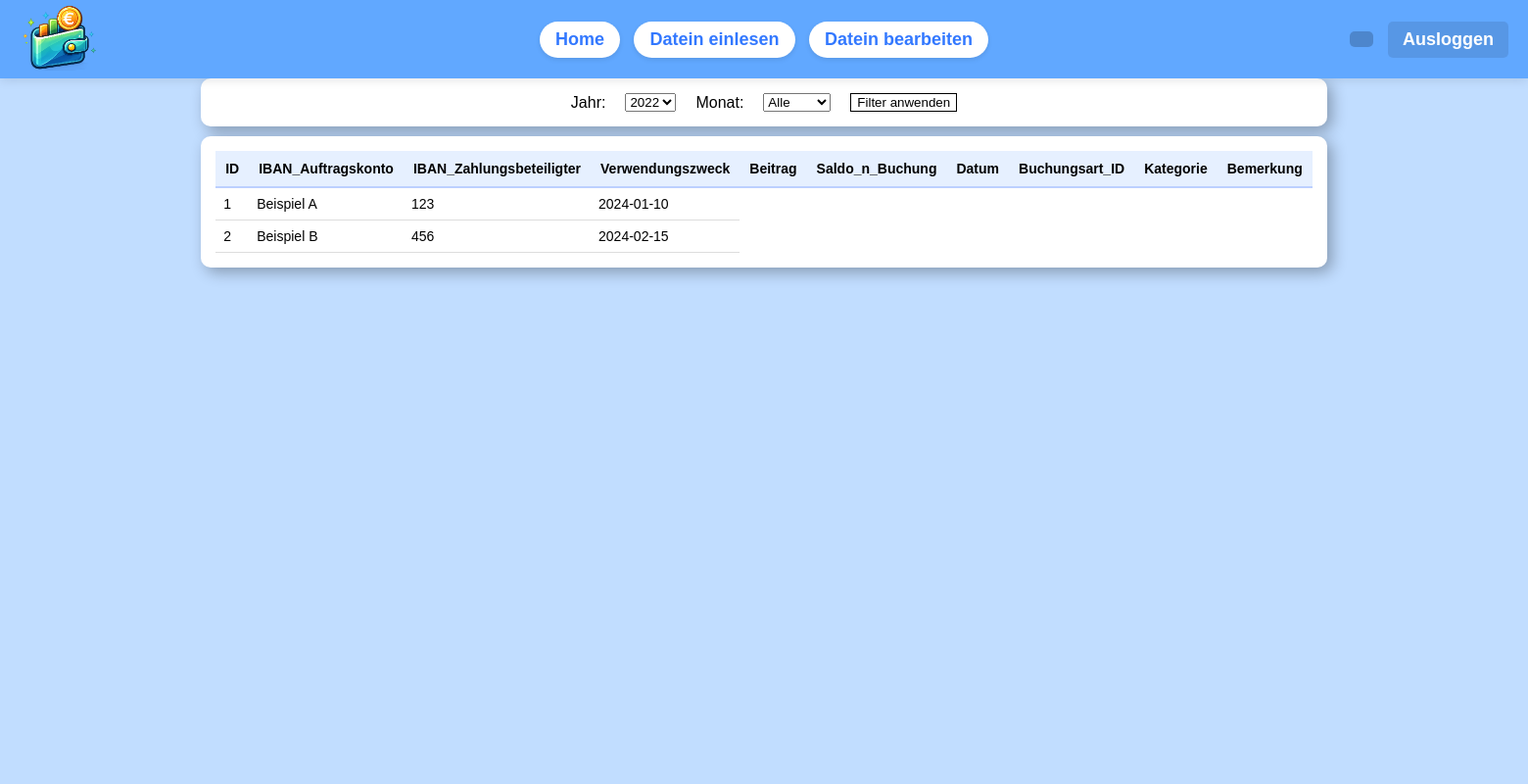
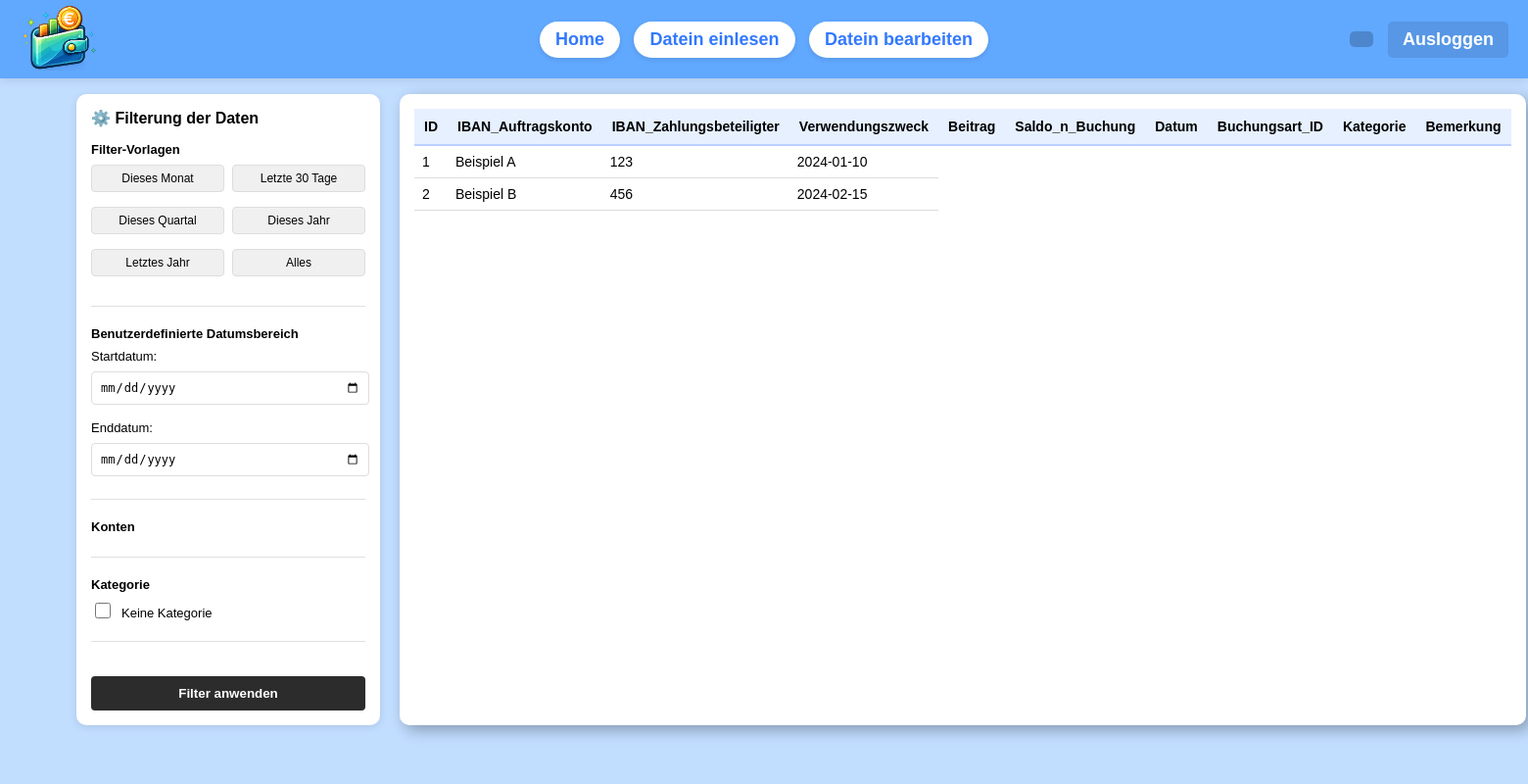
Before and after one commit to DCEv0LuTiOn/Finanzapp, a Flask app: template src/templates/data_edit.html in a window 1560 px wide. Shown: the whole page at 98% size. Run offline with Flask 3, Linux system fonts and the light colour scheme; the template is opened without the code that fills it, so the values that code supplies are empty; parts of the project's set-up code (start-up, migrations or seed data) failed here and were passed over.

Commit message:
data_edit Filter eingebaut

```diff
--- a/src/server.py
+++ b/src/server.py
@@ -115,6 +115,59 @@ def logout():
 @app.route("/menue", methods=["GET", "POST"])
 @login_required
 def menue():
+    filter_daten = get_filter_daten()
+    kategorien = filter_daten["kategorien"]
+    selected_kategorien = filter_daten["selected_kategorien"]
+    start_date = filter_daten["start_date"]
+    end_date = filter_daten["end_date"]
+    konten = filter_daten["konten"]
+    selected_konten = filter_daten["selected_konten"]
+
+    transaktionen = db.get_transaktionen_by_IBANs_and_Kategorie_IDs_and_date(selected_konten, selected_kategorien, start_date, end_date)
+    print(len(transaktionen))
+
+    return render_template("menue/menue.html",
+                            action="menue",
+                            user_name=session.get("name"),
+                            kategorien=kategorien,
+                            selected_kategorien=selected_kategorien,
+                            start_date=start_date,
+                            end_date=end_date,
+                            konten=konten,
+                            selected_konten=selected_konten)
+
+#Menue ausliefern
+@app.route("/data_input")
+@login_required
+def data_input():
+    return render_template("data_input.html", user_name=session.get("name"))
+
+#Menue ausliefern
+@app.route("/data_edit", methods=["GET", "POST"])
+@login_required
+def data_edit():
+    filter_daten = get_filter_daten()
+    kategorien = filter_daten["kategorien"]
+    selected_kategorien = filter_daten["selected_kategorien"]
+    start_date = filter_daten["start_date"]
+    end_date = filter_daten["end_date"]
+    konten = filter_daten["konten"]
+    selected_konten = filter_daten["selected_konten"]
+
+    transaktionen = db.get_transaktionen_by_IBANs_and_Kategorie_IDs_and_date(selected_konten, selected_kategorien, start_date, end_date)
+    print(len(transaktionen))
+
+    return render_template("data_edit.html",
+                            action="data_edit",
+                            user_name=session.get("name"),
+                            kategorien=kategorien,
+                            selected_kategorien=selected_kategorien,
+                            start_date=start_date,
+                            end_date=end_date,
+                            konten=konten,
+                            selected_konten=selected_konten)
+
+def get_filter_daten() -> list[TransaktionDTO]:
     kategorien:list[KategorieDTO] = db.get_kategorien_by_kontoinhaber_id(session.get("user_id"))
     konten:list[KontoDTO] = db.get_konto_by_user_id(session.get("user_id"))
 
@@ -157,29 +210,12 @@ def menue():
         else:
             selected_konten = [str(konto.IBAN) for konto in konten]
 
-    transaktionen = db.get_transaktionen_by_IBANs_and_Kategorie_IDs_and_date(selected_konten, selected_kategorien, start_date, end_date)
-    print(len(transaktionen))
-
-    return render_template("menue/menue.html",
-                          user_name=session.get("name"),
-                          kategorien=kategorien,
-                          selected_kategorien=selected_kategorien,
-                          start_date=start_date,
-                          end_date=end_date,
-                          konten=konten,
-                          selected_konten=selected_konten)
-
-#Menue ausliefern
-@app.route("/data_input")
-@login_required
-def data_input():
-    return render_template("data_input.html", user_name=session.get("name"))
-
-#Menue ausliefern
-@app.route("/data_edit")
-@login_required
-def data_edit():
-    return render_template("data_edit.html", user_name=session.get("name"))
+    return {"kategorien": kategorien,
+            "selected_kategorien": selected_kategorien,
+            "start_date": start_date,
+            "end_date": end_date,
+            "konten": konten,
+            "selected_konten": selected_konten}
 
 def filterdatum_auslesen(filter_btn):
     today = datetime.now().date()
--- a/src/static/css/data_edit.css
+++ b/src/static/css/data_edit.css
@@ -0,0 +1,45 @@
+body{
+    background-color: rgb(193, 221, 255);
+    margin: 0;
+    display:flex;
+    flex-direction: column;
+    justify-content: center;
+    align-items: center;
+    font-family: Arial, sans-serif;
+}
+
+.main-container{
+    display:flex;
+    margin-top: 1%;
+    gap: 20px;
+    width: 90%;
+}
+
+.table-wrapper{
+    background:white;
+    padding:15px;
+    border-radius:10px;
+    box-shadow:5px 5px 15px rgba(0,0,0,0.3);
+}
+
+.data-table{
+    width:100%;
+    border-collapse:collapse;
+    font-size:14px;
+}
+
+.data-table th{
+    background:#e6f0ff;
+    padding:10px;
+    text-align:left;
+    border-bottom:2px solid #bcd0ff;
+}
+
+.data-table td{
+    padding:8px;
+    border-bottom:1px solid #ddd;
+}
+
+.data-table tr:hover{
+    background:#f5faff;
+}
--- a/src/templates/data_edit.html
+++ b/src/templates/data_edit.html
@@ -5,92 +5,19 @@
         <meta charset="utf-8">
         <link rel="stylesheet" href="{{ url_for('static', filename='css/data_edit.css') }}">
         <link rel="stylesheet" href="{{ url_for('static', filename='css/navigation.css') }}">
+        <link rel="stylesheet" href="{{ url_for('static', filename='css/menue/filter.css') }}">
     </header>
     <style>
-        body{
-            background-color: #c1ddff;
-            margin: 0;
-            display:flex;
-            flex-direction: column;
-            justify-content: center;
-            align-items: center;
-            font-family: Arial, sans-serif;
-        }
-        /* Filterbereich */
-        .filter-container{
-            background:white;
-            padding:15px;
-            border-radius:10px;
-            box-shadow:5px 5px 15px rgba(0,0,0,0.3);
-            display:flex;
-            gap:20px;
-            justify-content:center;
-            align-items:center;
-            margin-bottom:10px;
-        }
 
-        .main-container{
-            display:flex;
-            flex-direction:column;
-            padding:15px;
-        }
 
-        .btn-style{
-           background-color:white;
-           border: 1px solid;
-           border-color: black;
-        }
 
-        .table-wrapper{
-            background:white;
-            padding:15px;
-            border-radius:10px;
-            box-shadow:5px 5px 15px rgba(0,0,0,0.3);
-        }
 
-        .data-table{
-            width:100%;
-            border-collapse:collapse;
-            font-size:14px;
-        }
-
-        .data-table th{
-            background:#e6f0ff;
-            padding:10px;
-            text-align:left;
-            border-bottom:2px solid #bcd0ff;
-        }
-
-        .data-table td{
-            padding:8px;
-            border-bottom:1px solid #ddd;
-        }
-
-        .data-table tr:hover{
-            background:#f5faff;
-        }
 
     </style>
-    {% include 'navigation.html' %}
     <body>
-        <div clss="menue-container">
-            <!-- Filter -->
-            <div class="filter-container">
-                <label>Jahr:</label>
-                <select>
-                    <option>2022</option>
-                    <option>2023</option>
-                    <option>2024</option>
-                </select>
-                <label>Monat:</label>
-                <select>
-                    <option>Alle</option>
-                    <option>Januar</option>
-                    <option>Februar</option>
-                    <option>März</option>
-                </select>
-                <button class="btn-style">Filter anwenden</button>
-            </div>
+        {% include 'navigation.html' %}
+        <div class="main-container">
+            {% include 'menue/filter.html' %}
             <div class="table-wrapper">
                 <table class="data-table">
                     <thead>
--- a/src/templates/menue/filter.html
+++ b/src/templates/menue/filter.html
@@ -1,7 +1,7 @@
 <!-- Filter Panel -->
 <div class="filter-panel">
     <h3>⚙️ Filterung der Daten</h3>
-    <form method="POST" action="{{ url_for('menue') }}">
+    <form method="POST" action="{{ url_for(action) }}">
         <div class="filter-section">
             <label>Filter-Vorlagen</label>
             <div class="filter-presets">
```
